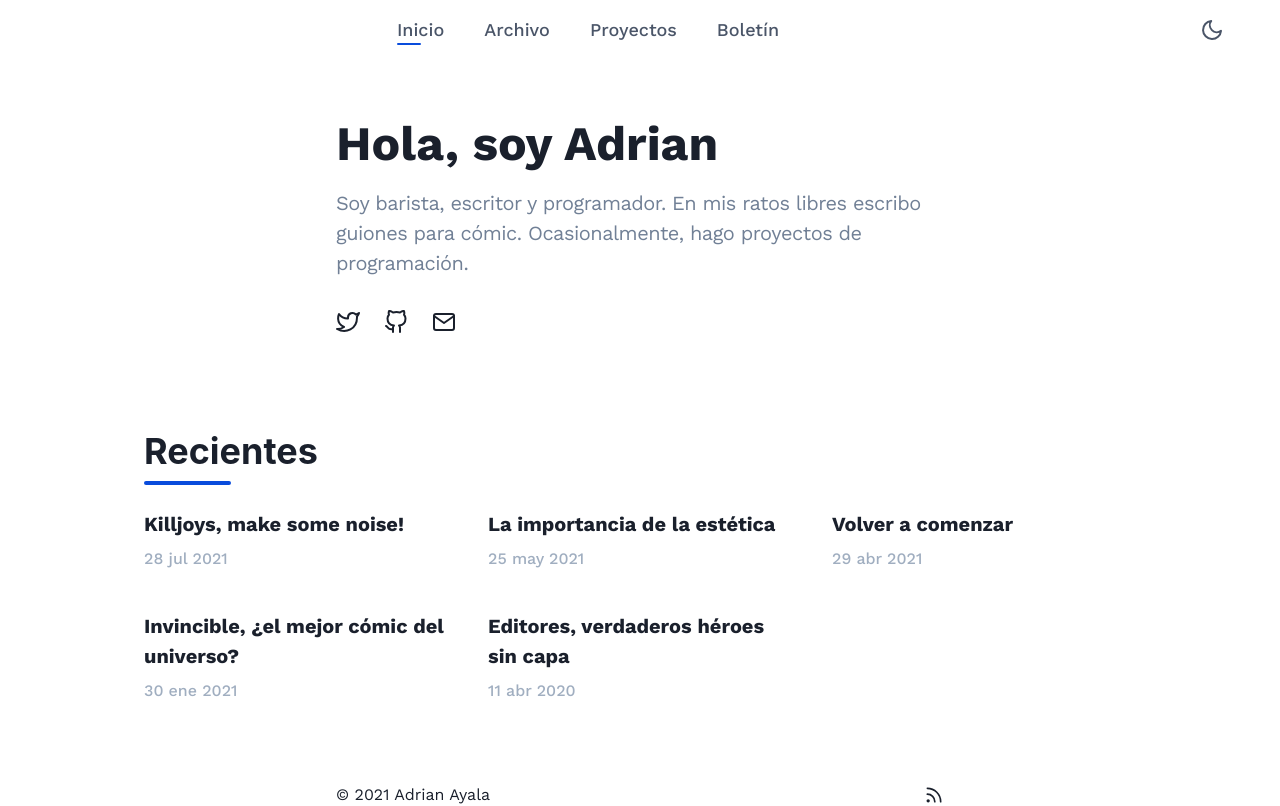
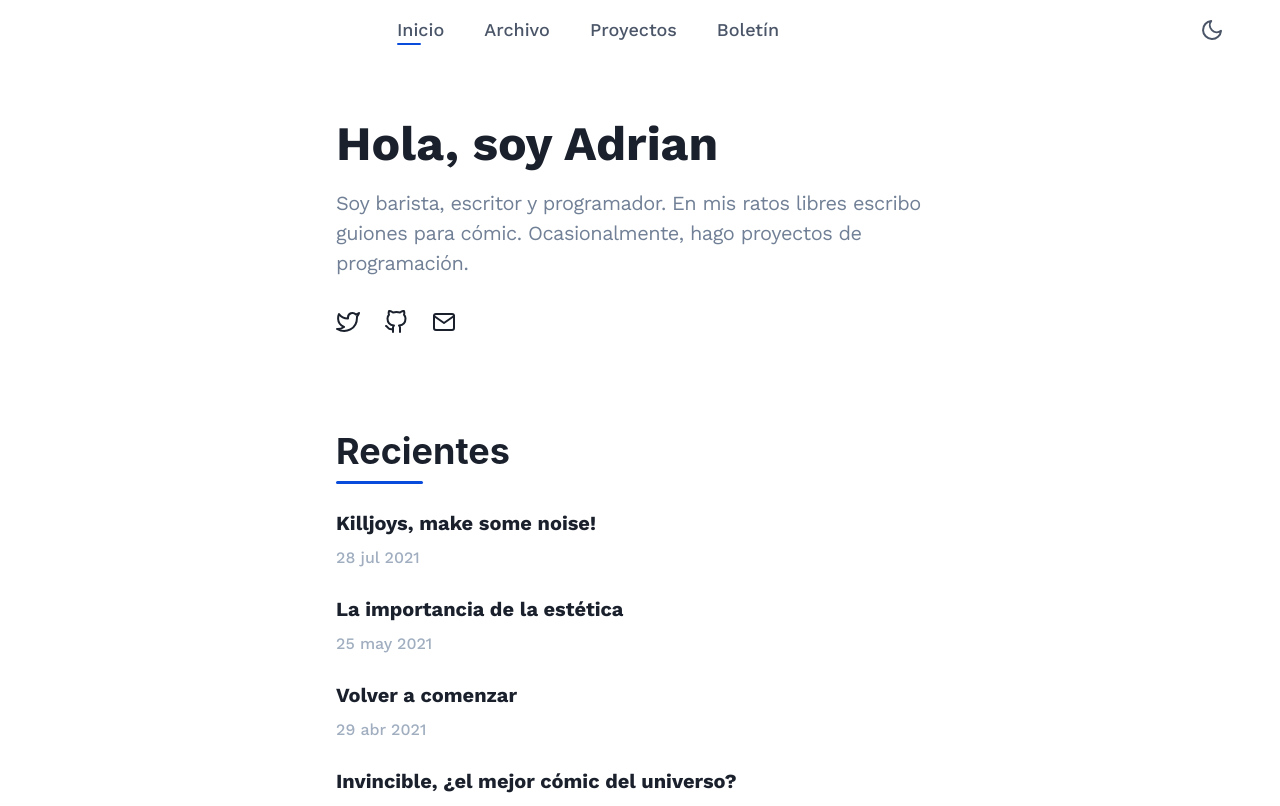
Before and after one commit to adrrian17/v2, a Next.js app: page / in a window 1280 px wide. Shown: the top 806 px of the page. Built offline with nearby package versions, Linux system fonts and the light colour scheme.

Commit message:
Remove the grid from the recent posts list

```diff
--- a/src/components/posts/RecentPosts.jsx
+++ b/src/components/posts/RecentPosts.jsx
@@ -17,21 +17,16 @@ export default function RecentPosts({ posts }) {
   const dateColor = useColorModeValue('gray.400', 'gray.200');
 
   return (
-    <Container maxW={'container.lg'} my={12}>
+    <Container maxW={'container.sm'} mx={'auto'} mb={12}>
       <Stack w={'fit-content'} mb={6}>
         <Heading color={useColorModeValue('gray.800', 'white')}>
           Recientes
         </Heading>
-        <Box rounded={'full'} h={'4px'} bg={'brand.500'} w={'50%'} />
+        <Box rounded={'full'} h={'3px'} bg={'brand.500'} w={'50%'} />
       </Stack>
-      <SimpleGrid
-        columns={{ base: 1, md: 2, lg: 3 }}
-        spacing={10}
-        alignContent={'center'}
-      >
       {posts.map((post) => {
         return (
-            <Stack key={post.id}>
+          <Stack key={post.id} my={6}>
             <NextLink href={`/${post.slug}`} passHref>
               <Link
                 fontSize={'xl'}
@@ -53,7 +48,6 @@ export default function RecentPosts({ posts }) {
           </Stack>
         );
       })}
-      </SimpleGrid>
     </Container>
   );
 }
```
Lines whose indentation alone changed are shown as unchanged.
